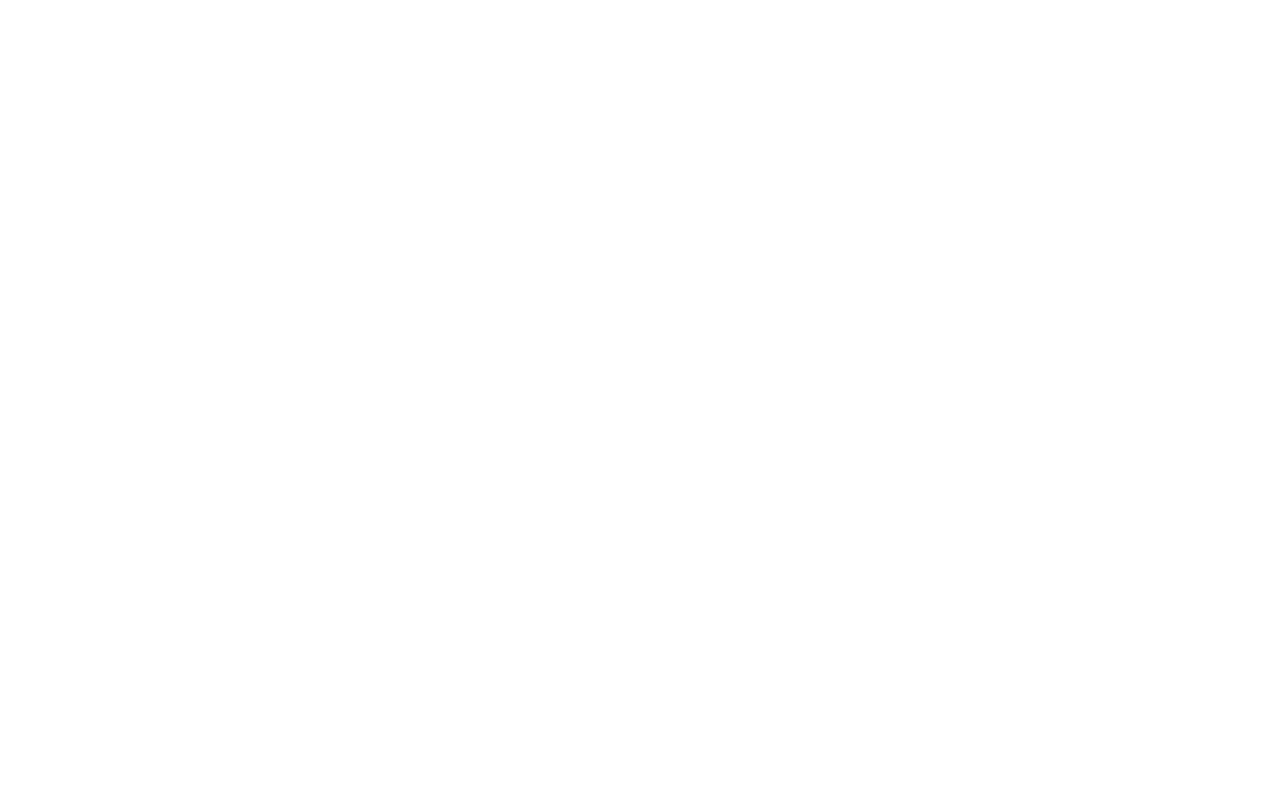
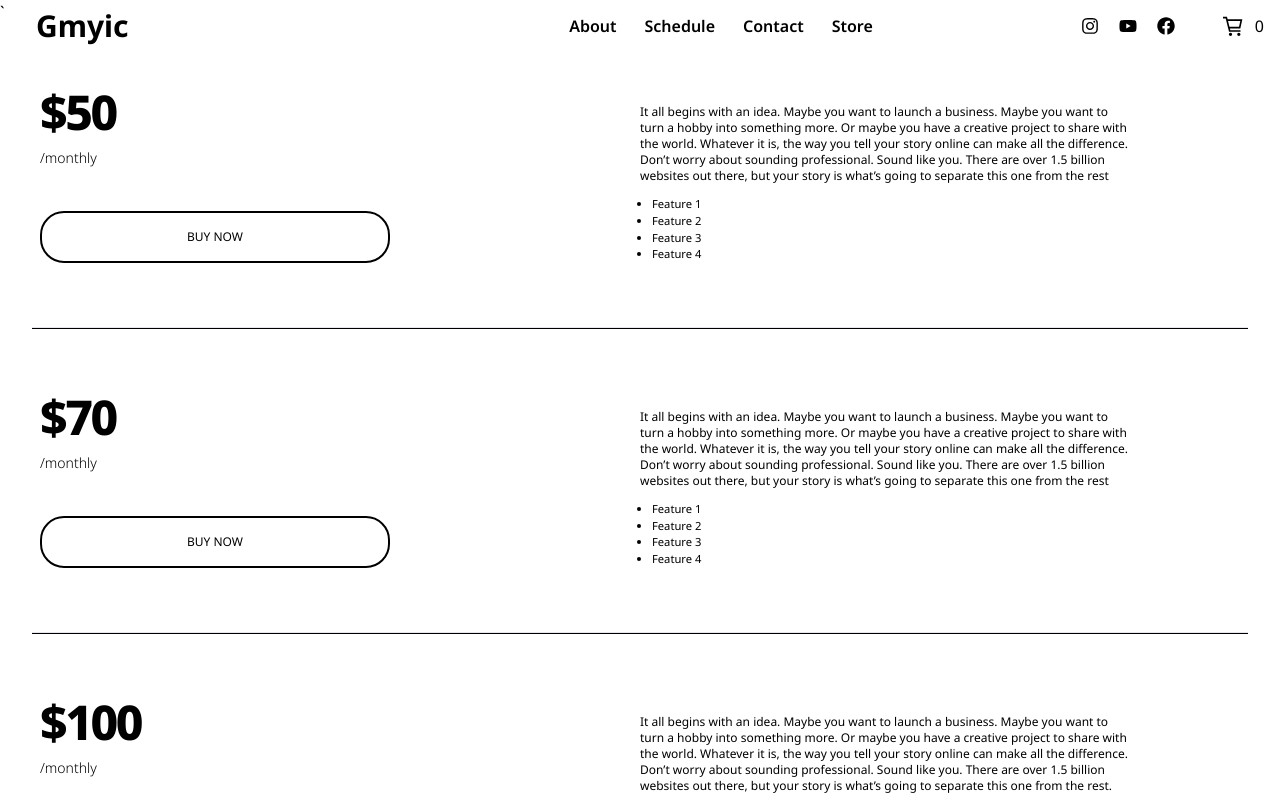
Before and after one commit to abay777/gym-website, a React (Vite) app: page /Prices in a window 1280 px wide. Before the commit this address had no page. Shown: the top 800 px of the page. Built offline with nearby package versions, Linux system fonts and the light colour scheme.

Commit message:
design finalised

```diff
--- a/src/components/Classes.tsx
+++ b/src/components/Classes.tsx
@@ -7,7 +7,7 @@ import yoga from '../assets/yoga cover.jpeg';
 import boxing from '../assets/footer2.jpg';
 import pilates from '../assets/pilates cover.jpeg';
 import strength from '../assets/strength cover.jpeg';
-import { easeInOut } from 'framer-motion/dom';
+
 
 const variants = {
   initial:{
--- a/src/components/Navbar.tsx
+++ b/src/components/Navbar.tsx
@@ -37,7 +37,7 @@ export const Navbar:React.FC<props> = ({text,bg}) => {
                     <div className='bg-black text-white absolute top-9 -translate-x-10 text-start pl-5  hidden py-3 w-[17rem] capitalize i'>
                        <Link to={'/Instructors'}> <span className='cursor-pointer'>instructors</span></Link>
                        <Link to={'/Classes'}> <span className='cursor-pointer'> Classes</span></Link>
-                        <span className='cursor-pointer'>Pricing</span>
+                       <Link to={'/prices'}>  <span className='cursor-pointer'>Pricing</span></Link>
                     </div>
                     <Link to={'/Schedule'}>
                     <li className='cursor-pointer'>Schedule</li>
@@ -88,7 +88,7 @@ export const Navbar:React.FC<props> = ({text,bg}) => {
                 <ul className={ `flex-col  font-semibold text-4xl text-[${text}]`}>
                     <li className='py-3 pl-14  cursor-pointer '>About <span className='font-extralight' onClick={()=>setAbout(!about)}> &gt;</span></li>
                    <Link to={'/schedule'}><li className='py-3 pl-14 cursor-pointer '>Schedule</li></Link>
-                        <li className='py-3 pl-14  cursor-pointer'>Contact</li>
+                    <Link to={'/Contact'}> <li className='py-3 pl-14  cursor-pointer'>Contact</li></Link>
                     <Link to={'/store'}>
                         <li className='py-3 pl-14  cursor-pointer'>Store</li>
                     </Link>
@@ -97,9 +97,11 @@ export const Navbar:React.FC<props> = ({text,bg}) => {
                      whileInView={{opacity:1, translateX:0 }}
                      transition={{duration:.1}}>
                         <p className='text-gray-500  pl-14 py-3'> <span className='font-extralight' onClick={()=>setAbout(!about)}>&lt;</span> Back</p>
-                        <p className=' pl-14 py-3 cursor-pointer'>instructors</p>
-                        <p className=' pl-14 py-3 cursor-pointer'>Classes</p>
-                        <p className=' pl-14 py-3 cursor-pointer'>Pricing</p>
+                        <Link to={"/Instructors"}><p className=' pl-14 py-3 cursor-pointer'>instructors</p> </Link>
+                        <Link to={"/Classes"}><p className=' pl-14 py-3 cursor-pointer'>Classes</p></Link>
+                        <Link to={"/Prices"}><p className=' pl-14 py-3 cursor-pointer'>Pricing</p>  </Link>
+
+
                     </motion.div>
                 </ul>
 
--- a/src/components/Store.tsx
+++ b/src/components/Store.tsx
@@ -1,7 +1,6 @@
 import React from 'react'
 import storecover from '../assets/store-cover.png'
 import { Footer, Navbar } from '.'
-import freshJuice from '../assets/pressed juice.png'
 import { products } from '../Data/products'
 import { Reveal } from './framer reveal/Reveal'
 
--- a/src/main.tsx
+++ b/src/main.tsx
@@ -17,7 +17,7 @@ ReactDOM.createRoot(document.getElementById('root')!).render(
         <Route path='/Store' element={<Store/>}/>
         <Route path='/Instructors' element={<Instructors/>}/>
         <Route path='/Classes' element={<Classes/>}/>
-        <Route path='/Price' element={<Prices/>}/>
+        <Route path='/Prices' element={<Prices/>}/>
       </Routes>
     </Router>
   </React.StrictMode>
```
